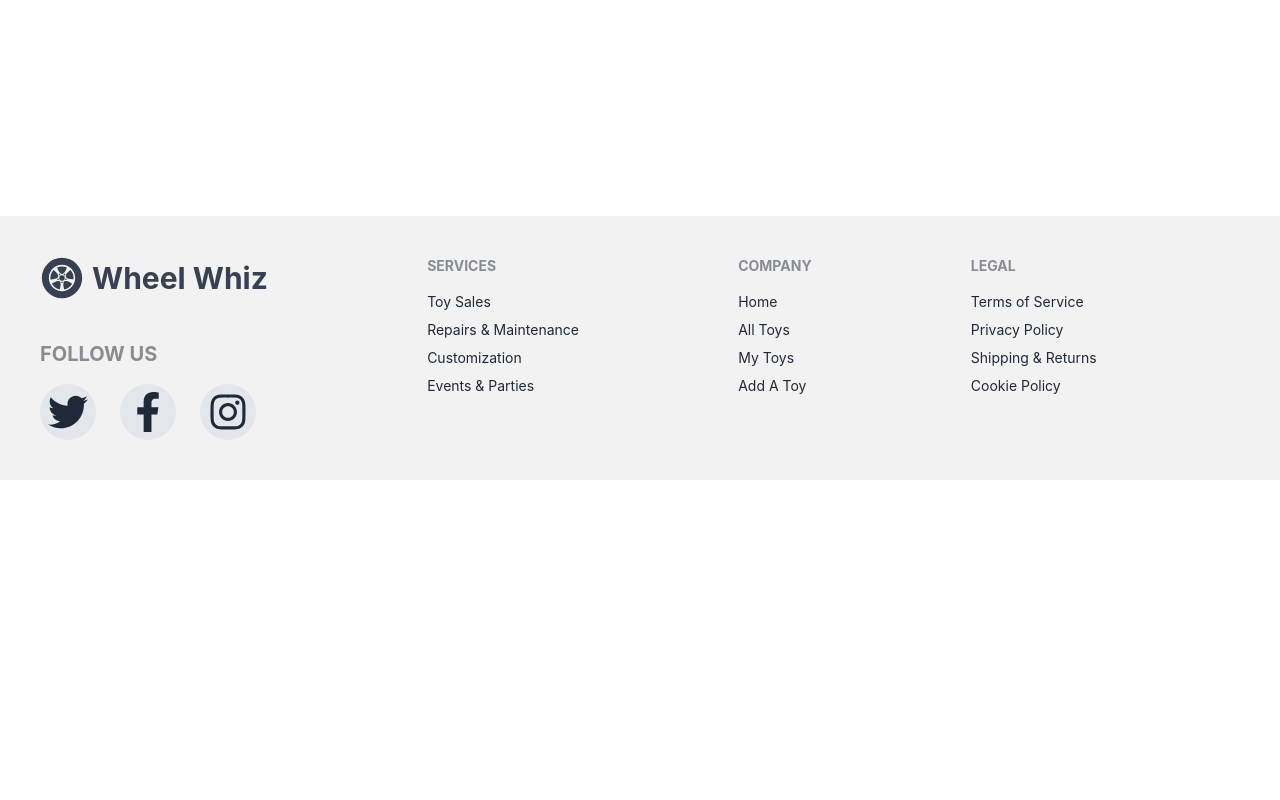
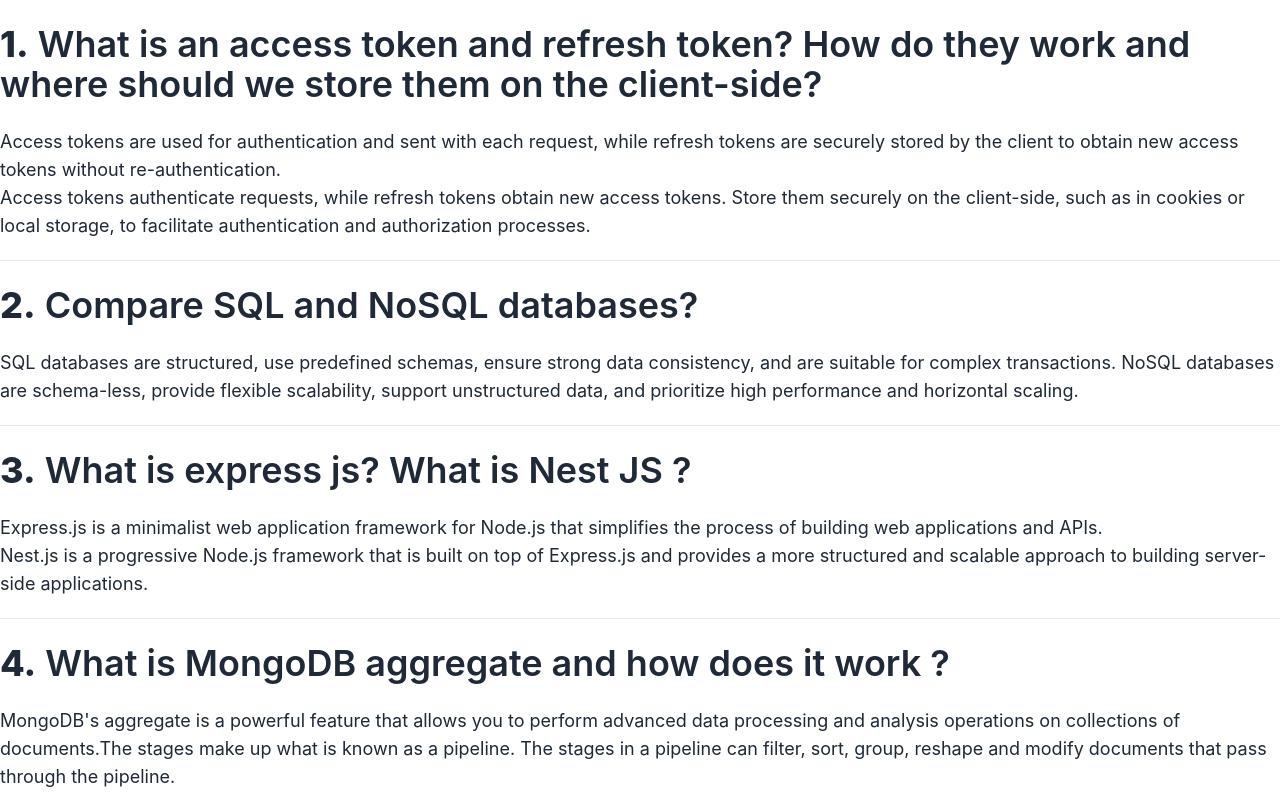
Before and after one commit to Rubayet-hasan-yasin/Wheel-Whiz-client, a React (Vite) app: page /blog in a window 1280 px wide. Shown: the part 320-1120 px from the top of the page. Before the commit the page ends 800 px from the top, so only its background shows below. Built offline with nearby package versions, Linux system fonts and the light colour scheme; no server answers.

Commit message:
error page added

```diff
--- a/src/Pages/Blogs/Blogs.jsx
+++ b/src/Pages/Blogs/Blogs.jsx
@@ -2,7 +2,57 @@
 const Blogs = () => {
     return (
         <div>
-            blog
+            <div className='h-64 background-color-gradient'>
+                <h2 className='text-center pt-28 text-5xl font-extrabold'>Question and Answer</h2>
+            </div>
+
+            <div className='my-container'>
+                <h1 className='text-4xl font-semibold my-6'>
+                    <span className='font-extrabold'>1.</span> What is an access token and refresh token? How do they work and where should we store them on the client-side?
+                </h1>
+                <p className='text-lg my-5'>
+                    Access tokens are used for authentication and sent with each request, while refresh tokens are securely stored by the client to obtain new access tokens without re-authentication.
+                    <br />
+                    Access tokens authenticate requests, while refresh tokens obtain new access tokens. Store them securely on the client-side, such as in cookies or local storage, to facilitate authentication and authorization processes.
+                </p>
+                <hr />
+
+
+                {/* second question */}
+
+                <h1 className='text-4xl font-semibold my-6'>
+                    <span className='font-extrabold'>2.</span> Compare SQL and NoSQL databases?
+                </h1>
+                <p className='text-lg my-5'>
+                    SQL databases are structured, use predefined schemas, ensure strong data consistency, and are suitable for complex transactions. NoSQL databases are schema-less, provide flexible scalability, support unstructured data, and prioritize high performance and horizontal scaling.
+                </p>
+                <hr />
+
+
+                {/* third question */}
+
+                <h1 className='text-4xl font-semibold my-6'>
+                    <span className='font-extrabold'>3.</span> What is express js? What is Nest JS ?
+                </h1>
+                <p className='text-lg my-5'>
+                    Express.js is a minimalist web application framework for Node.js that simplifies the process of building web applications and APIs.
+                    <br />
+                    Nest.js is a progressive Node.js framework that is built on top of Express.js and provides a more structured and scalable approach to building server-side applications.
+                </p>
+                <hr />
+
+
+                <h1 className='text-4xl font-semibold my-6'>
+                    <span className='font-extrabold'>4.</span> What is MongoDB aggregate and how does it work ?
+                </h1>
+                <p className='text-lg my-5'>
+                    MongoDB's aggregate is a powerful feature that allows you to perform advanced data processing and analysis operations on collections of documents.The stages make up what is known as a pipeline. The stages in a pipeline can filter, sort, group, reshape and modify documents that pass through the pipeline.
+                </p>
+
+
+
+
+            </div>
         </div>
     );
 };
--- /dev/null
+++ b/src/Pages/ErrorPage/ErrorPage.jsx
@@ -0,0 +1,20 @@
+import { Link } from "react-router-dom";
+import gif from "../../assets/errow-404.gif"
+
+const ErrorPage = () => {
+    return (
+        <div className="flex items-center justify-center h-screen flex-col">
+            <figure className="m-0">
+                <img src={gif} alt="gif" className="w-60" />
+            </figure>
+            <p className='text-lg font-semibold mb-2'>404 - PAGE NOT FOUND</p>
+            <p className='text-center'>The page you are looking for might have been removed <br /> had its name changed or is temporarily unavailable.</p>
+
+            <Link to={'/'}>
+                <button className='my-9 text-2xl font-semibold text-white shadow-2xl bg-sky-500 py-4 px-16 rounded-3xl'>GO TO HOMEPAGE</button>
+            </Link>
+        </div>
+    );
+};
+
+export default ErrorPage;
--- a/src/Routes/Routes.jsx
+++ b/src/Routes/Routes.jsx
@@ -10,11 +10,13 @@
 import Home from "../Pages/Home/Home/Home";
 import ViewDetails from "../Pages/Shared/ViewDetails/ViewDetails";
 import PrivateRoutes from "./PrivateRoutes";
+import ErrorPage from "../Pages/ErrorPage/ErrorPage";
 
 const router = createBrowserRouter([
     {
         path:'/',
         element: <Main/>,
+        errorElement: <ErrorPage/>,
         children:[
             {
                 path: '/',
```
Also changed, not shown: src/assets/errow-404.gif (added).
